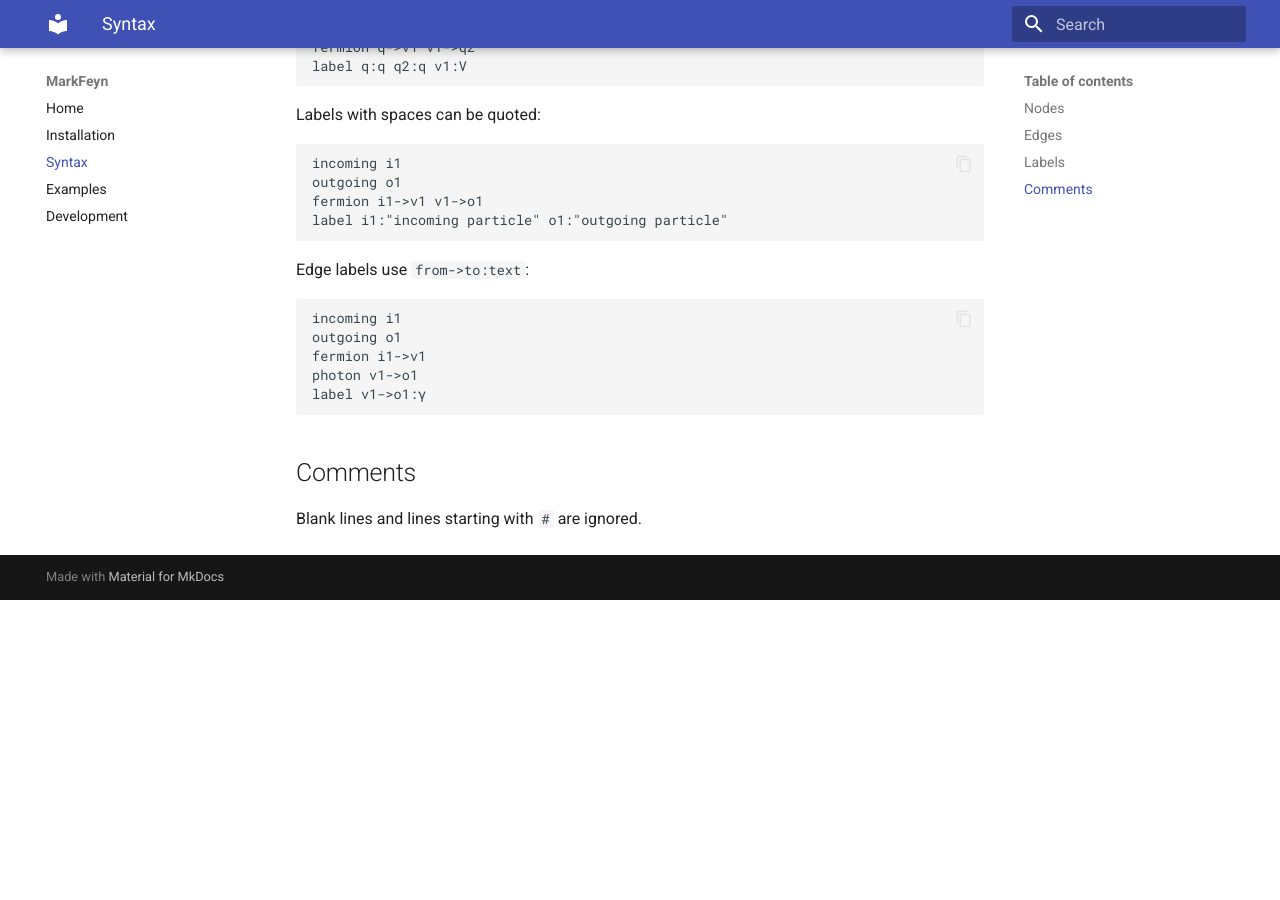
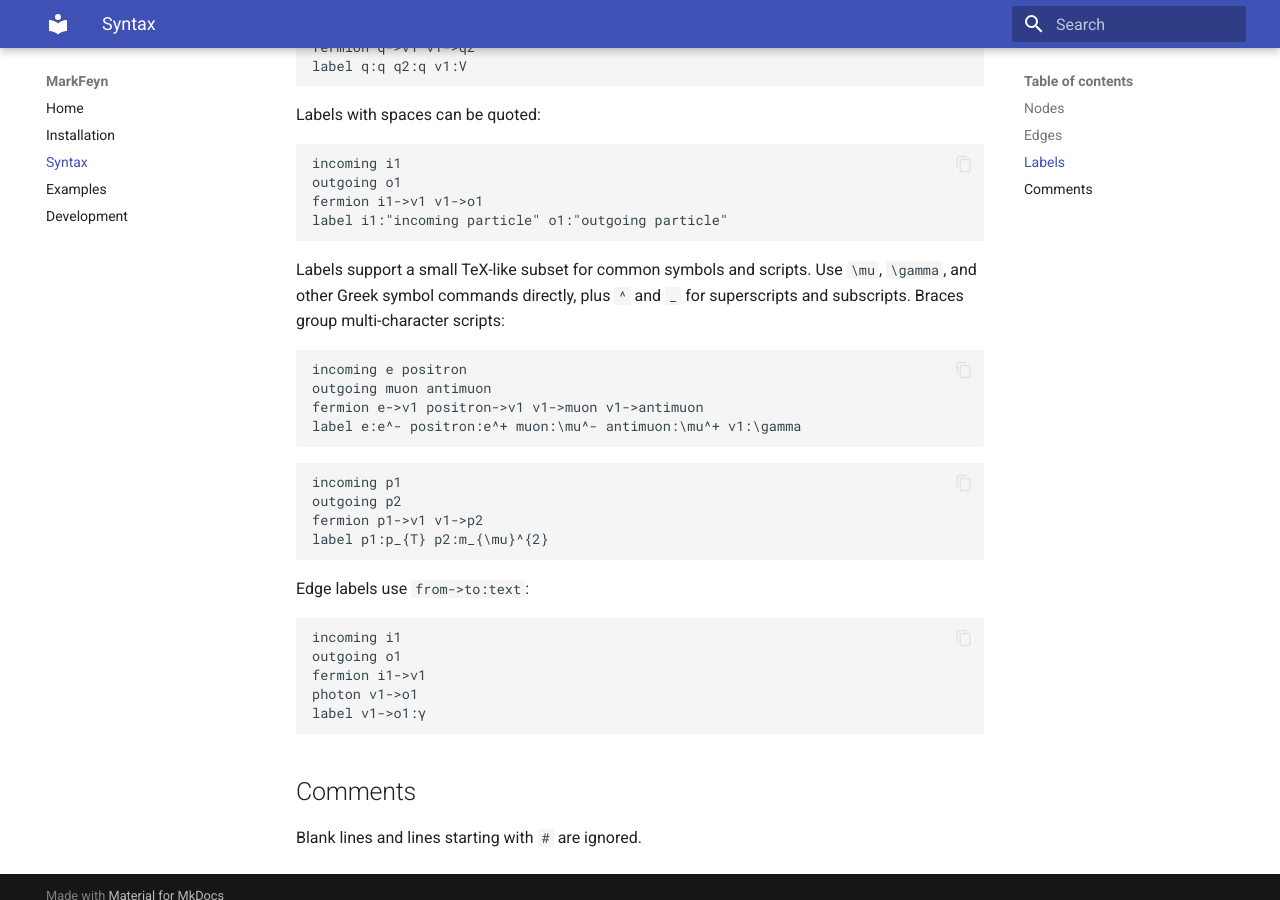
Before and after one commit to lalmei/markfeyn, an MkDocs documentation site: the page built from docs/syntax.md, in a window 1280 px wide and 900 px high, scrolled down 1272 px. Built offline with MkDocs 1.6.1 and Material for MkDocs 9.7.7, drawn with Linux system fonts in a browser that asks for light colours; before the commit the page ends 1872 px from its top, so only the background shows below that.

Commit message:
Document TeX label markup

````diff
--- a/docs/syntax.md
+++ b/docs/syntax.md
@@ -60,6 +60,24 @@ fermion i1->v1 v1->o1
 label i1:"incoming particle" o1:"outgoing particle"
 ```
 
+Labels support a small TeX-like subset for common symbols and scripts. Use `\mu`,
+`\gamma`, and other Greek symbol commands directly, plus `^` and `_` for
+superscripts and subscripts. Braces group multi-character scripts:
+
+```feynman
+incoming e positron
+outgoing muon antimuon
+fermion e->v1 positron->v1 v1->muon v1->antimuon
+label e:e^- positron:e^+ muon:\mu^- antimuon:\mu^+ v1:\gamma
+```
+
+```feynman
+incoming p1
+outgoing p2
+fermion p1->v1 v1->p2
+label p1:p_{T} p2:m_{\mu}^{2}
+```
+
 Edge labels use `from->to:text`:
 
 ```feynman
````
Also changed, not shown: README.md (+5 -0 lines).
